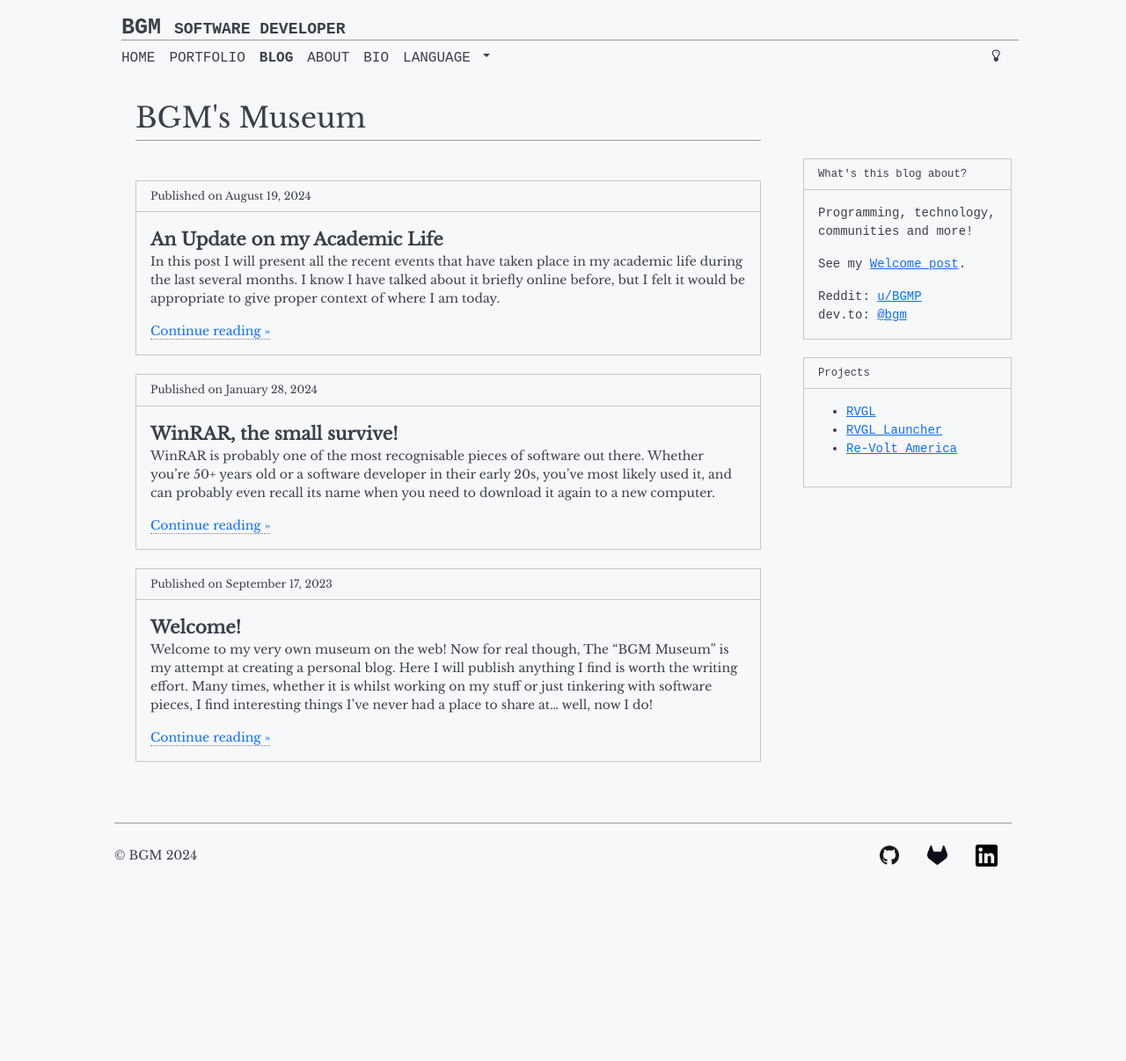
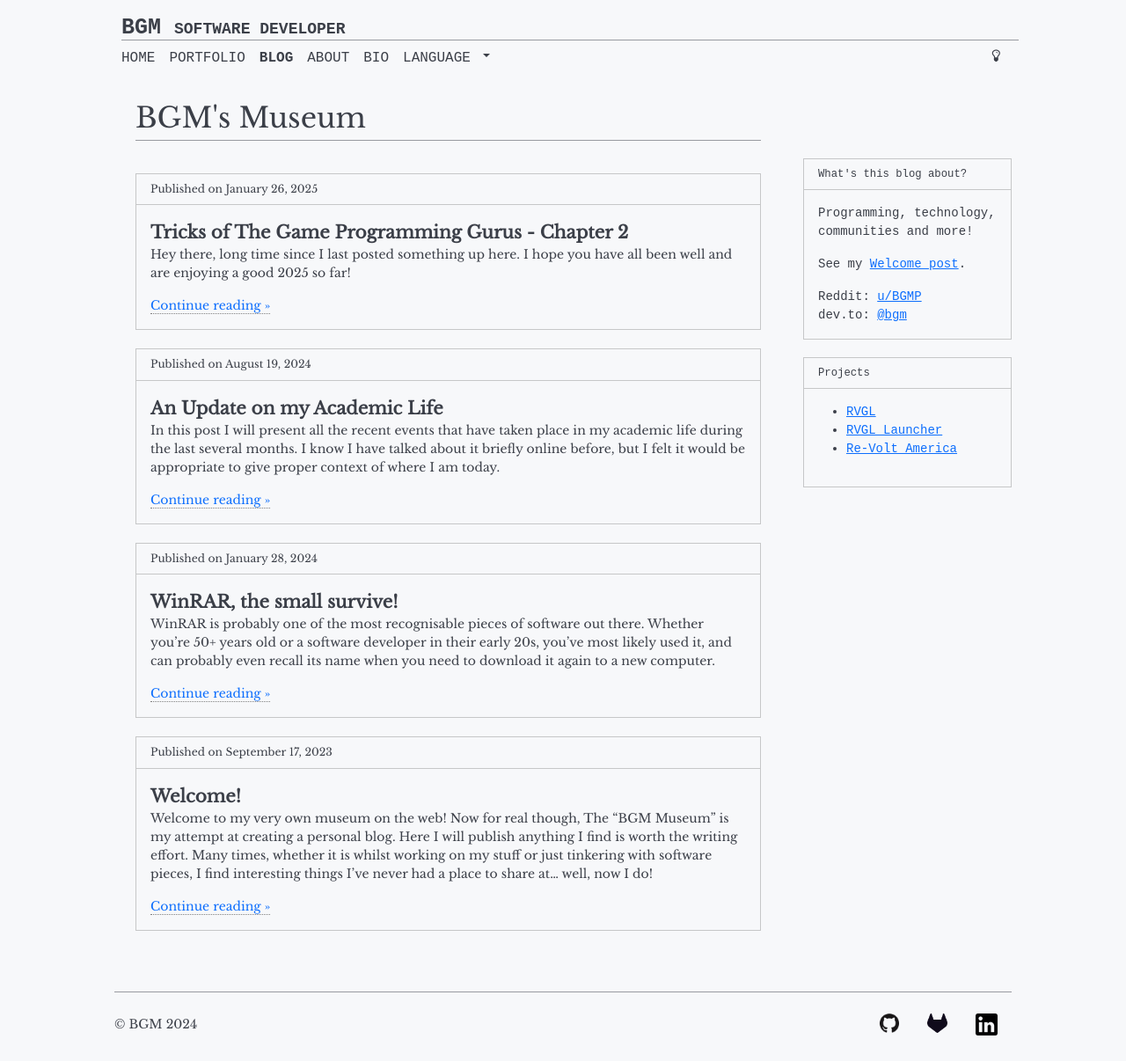
Before and after one commit to BGMP/bgm.dev, a Jekyll site: the page built from blog/index.html, in a window 1280 px wide. Shown: the whole page at 88% size. Built offline with Jekyll 4.4.1, drawn with Linux system fonts in a browser that asks for light colours; nearby versions of some CDN libraries; the list of posts is cut into pages by our own code; before the commit the page ends 1014 px from its top, so only the background shows below that; some of the changed lines change nothing that is shown.

Commit message:
New blog post: "Tricks of The Game Programming Gurus - Chapter 2"

````diff
--- /dev/null
+++ b/_posts/2025-01-26-tricks-of-the-game-programming-gurus-chapter-2.md
@@ -0,0 +1,148 @@
+---
+layout: post
+title: "Tricks of The Game Programming Gurus - Chapter 2"
+description: "A walkthrough of the practical examples presented in chapter 2 of the book 'Tricks of the Game Programming Gurus'."
+image: "https://bgm.dev/assets/img/posts/tricks-of-the-game-programming-gurus-chapter-2/cover.png"
+discussion: "https://github.com/BGMP/bgm.dev/discussions/8"
+---
+Hey there, long time since I last posted something up here. I hope you have all been well and are enjoying a good 2025
+so far!
+
+This week I picked up on reading a book I started reading last summer, but haven't had the time to continue at until now.
+This book's title is Tricks of The Game Programming Gurus, by André LaMothe, one of my favourites. It's about
+video game design and development from the DOOM and Wolfenstein era.
+
+When I last got into reading this book, I was able to get some of the examples of Chapter 2 working in a modern
+environment, and now that I'm picking it up again I realise that I never shared my progress in my very blog!. Here is
+a repost of a [comment](https://github.com/myfoundation/Game-Programming-Gurus-Reloaded/issues/2#issuecomment-1934658181)
+I made on a GitHub repository dedicated to this book. Enjoy!
+
+...
+
+For future readers,
+
+After some trial and error, I managed to set up a working development environment for chapter 2! In the end, I opted for using DOSBox, plus a couple of enviornments to make it all build and link together.
+
+Here's a step by step guide I crafted along the way:
+
+#### DOSBox
+---
+Simply download DOSBox for your OS. I've left a link to their downloads page down in the references.
+
+Once installed, mount your C drive as some local directory in your host machine. I just made a directory called `DOSPROGS/` in my Desktop and that worked just fine.
+
+#### Assembler (MASM611)
+---
+Get Microsoft Macro Assembler, link in the references! Then, extract the disks' content to a folder in your MS DOS C Drive. I settled for `C:\DOSPROGS\MASM611\`.
+
+From DOS' command line, run the `SETUP.EXE` file that comes with MASM611. The installer will then prompt you with an installation screen. Follow the instructions and select all the defaults you see fit.
+
+<img src="https://github.com/myfoundation/Game-Programming-Gurus-Reloaded/assets/26081543/fe0dd6ee-ba8a-4e2c-8d4e-40b5fee2537e">
+
+#### C
+---
+Get Borland Turbo C++, link in the references! Much like you did with MASM, extract the disks' content to a folder in your MS DOS C Drive. I used `C:\DOSPROGS\TCC\`.
+
+From DOS' command line, run the `INSTALL.EXE` file that comes with TCC. The installer will then prompt you with an installation screen. Follow the instructions and it will install accordingly. Also, at one point in the installation process, TCC will ask you what folder it should install itself to. In my case, I selected `C:\TC\`.
+
+<img src="https://github.com/myfoundation/Game-Programming-Gurus-Reloaded/assets/26081543/377a72e8-0e59-45ea-a7fe-943053eb5396">
+
+#### Assembling, Compiling, Linking and Running
+---
+#####  Step 1: Assembling
+First off, you will have to write down an assembly file and use MASM to assemble it. Here's a listing taken from the book:
+
+Listing 2.8 - An assembly procedure to set the video mode (SETMODEA.ASM)
+```asm
+.MODEL MEDIUM, C
+
+.CODE
+
+PUBLIC Set_Mode
+
+Set_Mode PROC FAR C vmode:WORD
+
+mov AH,0
+mov AL, BYTE PTR vmode
+
+int 10h
+
+ret
+
+Set_Mode ENDP
+
+END
+```
+
+To assemble with MASM:
+```bash
+CD C:\MASM611\BIN
+MASM SETMODEA.ASM;
+```
+
+This will create a `SETMODEA.OBJ` file. Keep this file around, you will have to link it later!
+
+##### Step 2: Compiling
+Now, you will need the C function that calls what you have defined in your ASM file. Save the following listing to a file:
+
+Listing 2.9 - A C function to test the video mode (SETMODEC.C)
+```c
+#include <stdio.h>
+
+#define VGA256 0x13
+#define TEXT_MODE 0x03
+
+extern Set_Mode(int mode);
+
+void main(void)
+{
+  // This sets the video mode to 320x200, 256 colour mode.
+  Set_Mode(VGA256);
+
+  // Wait for keyboard to be hit.
+  while (!kbhit()) {}
+
+  // Put the computer back into text mode.
+  Set_Mode(TEXT_MODE);
+} // end main
+```
+
+To compile with TCC:
+```bash
+CD C:\TC\BIN
+TCC -IC:\TC\INCLUDE -mm -c SETMODEC.C;
+```
+
+This will create a `SETMODEC.OBJ` file. Keep this file around, you will have to link it later!
+
+##### Step 3: Linking
+Still from the TC directory, bring `SETMODEA.OBJ` into it, and link it together with `SETMODEC.OBJ`. You may do so as follows:
+```bash
+TLINK c0m SETMODEC.OBJ SETMODEA.OBJ,SETMODE.EXE,,cm -LcC:\TC\LIB
+```
+
+##### Step 4: Run!
+Simply run the executable file to test the results:
+```bash
+SETMODE.EXE
+```
+
+##### Notes
+---
+The `-mm` flag passed to TCC, and the arguments `c0m` and `cm` passed to TLINK represent the type of memory model that's being used for the program. In this case, it's all `m`s because we're using the MEDIUM model.
+
+Like so, you must replace these arguments to work with other models accordingly:
+* TINY: `-mt`; `c0t` and `ct`.
+* SMALL: `-ms`; `c0s` and `cs`.
+* COMPACT: `-mc`; `c0c` and `cc`.
+* MEDIUM: `-mm`; `c0m` and `cm`.
+* LARGE: `-ml`; `c0l` and `cl`.
+* HUGE: `-mh`; `c0h` and `ch`.
+
+Well, that's it! I'll keep on reading now, hopefully this guide will help you get started.
+
+##### References & Downloads
+---
+- DOSBox - [https://www.dosbox.com/download.php?main=1](https://www.dosbox.com/download.php?main=1)
+- Microsoft Macro Assembler 6.11 (3.5) (MASM611) - [https://winworldpc.com/product/macro-assembler/6x](https://winworldpc.com/product/macro-assembler/6x)
+- Borland Turbo C++ 3.0 (3.5-720k) (TC) - [https://winworldpc.com/product/turbo-c/3x](https://winworldpc.com/product/turbo-c/3x)
--- a/assets/css/_blog.scss
+++ b/assets/css/_blog.scss
@@ -1,6 +1,6 @@
 #blog {
   hr {
-    margin: 0.1rem 0 1.5rem;
+    margin: 0.1rem 0 1rem;
     border: 0;
     border-top: 1px solid var(--color-text);
     opacity: 0.5;
````
Also changed, not shown: assets/img/posts/tricks-of-the-game-programming-gurus-chapter-2/cover.png (added).
